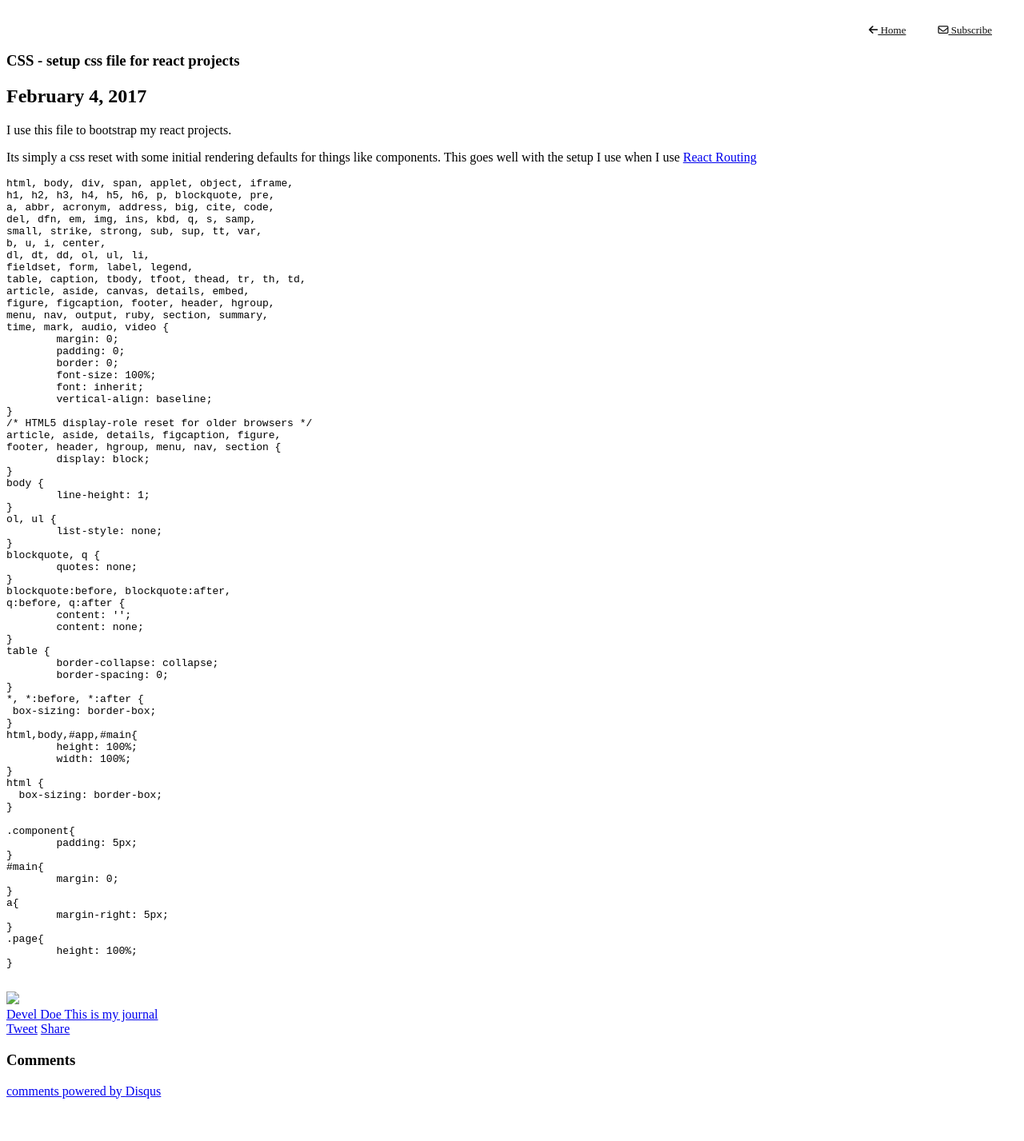
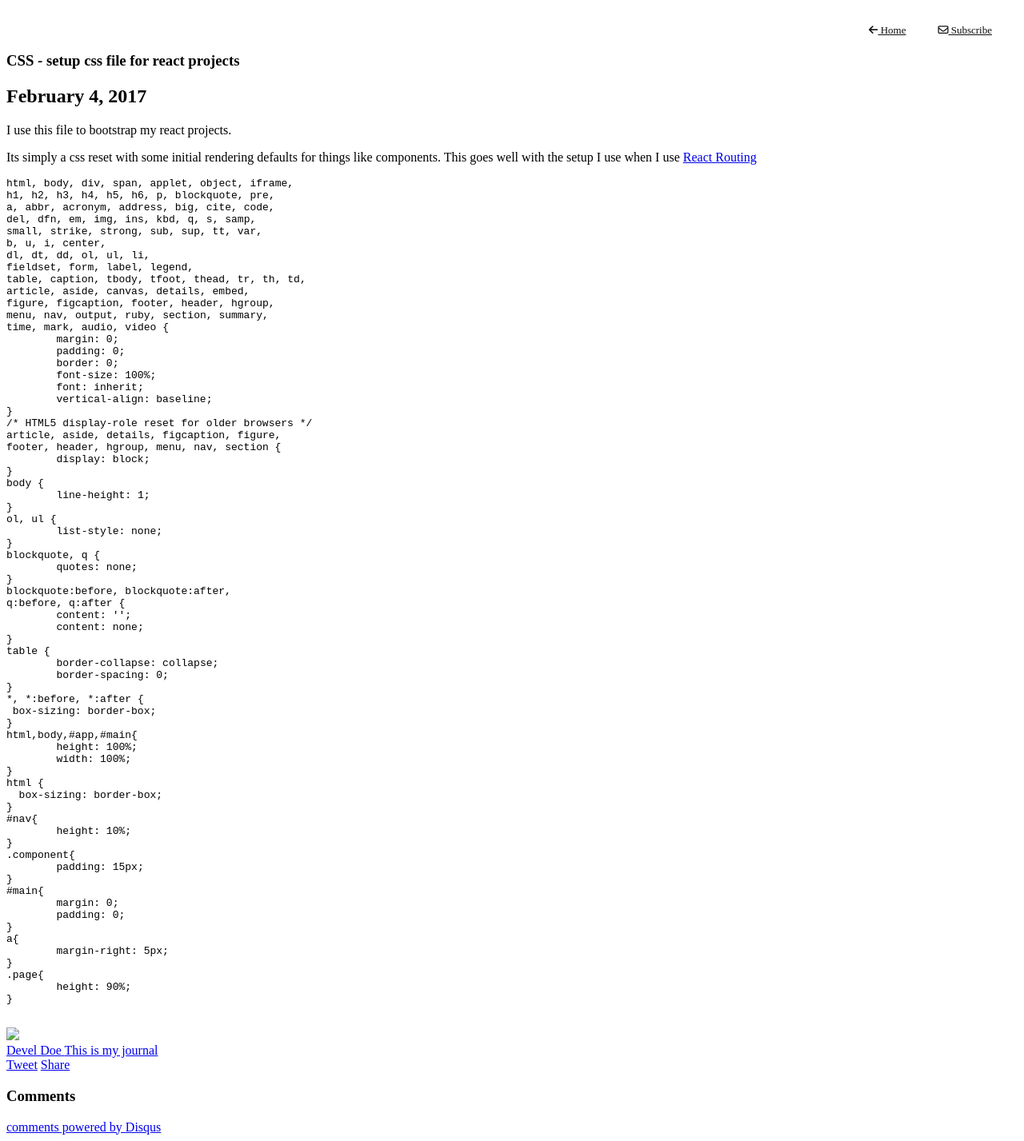
Before and after one commit to develdoe/develdoe.github.io, a Jekyll site: the page built from _posts/2017-02-04-react-setup-css-file.md, in a window 1280 px wide. Shown: the whole page at 80% size. Built offline with Jekyll 4.4.1, drawn with Linux system fonts in a browser that asks for light colours; nearby versions of some CDN libraries; comment, search, counter and statistics services are not loaded; before the commit the page ends 1382 px from its top, so only the background shows below that.

Commit message:
Updated 2017-02-04-react-setup-css-file.md

````diff
--- a/_posts/2017-02-04-react-setup-css-file.md
+++ b/_posts/2017-02-04-react-setup-css-file.md
@@ -63,18 +63,21 @@ html,body,#app,#main{
 html {
   box-sizing: border-box;
 }
-
+#nav{
+	height: 10%;
+}
 .component{
-	padding: 5px;
+	padding: 15px;
 }
 #main{
 	margin: 0;
+	padding: 0;
 }
 a{
 	margin-right: 5px;
 }
 .page{
-	height: 100%;
+	height: 90%;
 }
 
 ```
````
